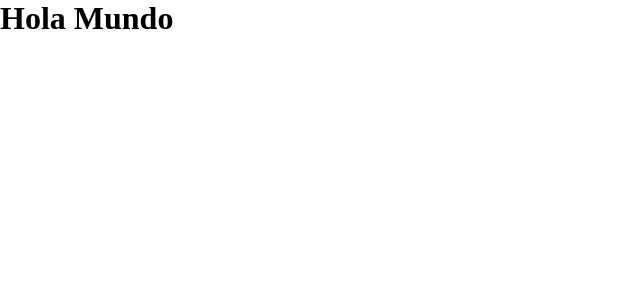
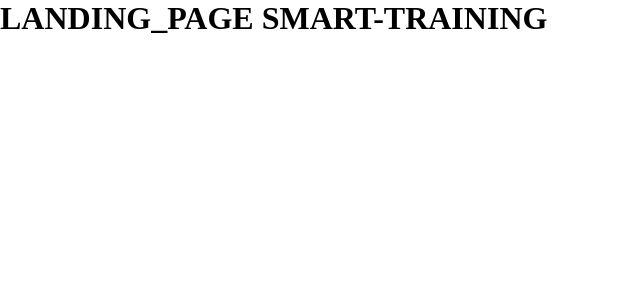
Before and after one commit to SantiagoVidela933/Landing__Page, a React (Vite) app: page / in a window 1280 px wide. Shown: the top 300 px of the page, without its empty margins (0-640 px from the left). Built offline with nearby package versions, Linux system fonts and the light colour scheme.

Commit message:
Importando MDB

```diff
--- a/package.json
+++ b/package.json
@@ -9,7 +9,7 @@
     "preview": "vite preview"
   },
   "dependencies": {
-    "mdbootstrap": "^4.20.0",
+    "mdb-react-ui-kit": "git+https://oauth2:uhrpTU_vNFgsdSHFM8Tn@git.mdbootstrap.com/mdb/react/mdb5/prd/mdb5-react-ui-kit-pro-essential",
     "react": "^18.2.0",
     "react-dom": "^18.2.0",
     "react-icons": "^4.4.0",
--- a/src/LandingPage.tsx
+++ b/src/LandingPage.tsx
@@ -2,6 +2,6 @@ import './styles/LandingPage.css'
 
 export const LandingPage = () => {
   return (
-    <h1>Hola Mundo</h1>
+    <h1>LANDING_PAGE SMART-TRAINING</h1>
   )
 }
```
Also changed, not shown: 1 other file (tests, documents, lock files or other folders).
